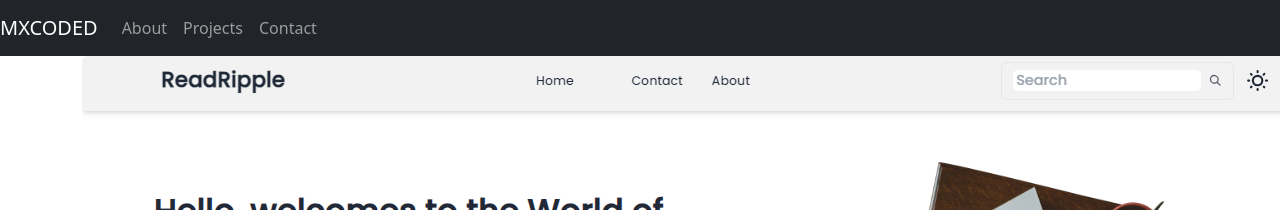
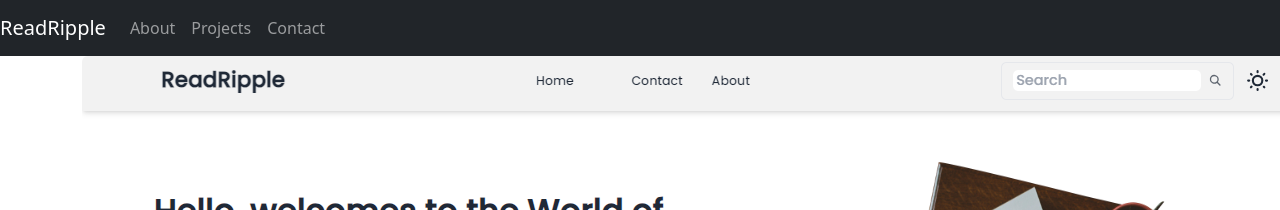
Before and after one commit to jedidia-nku/jedidia-nku.github.io, a Jekyll site: the page index.html, which Jekyll copies as it is, in a window 1280 px wide. Shown: the top 210 px of the page. Built offline with Jekyll 4.4.1, drawn with Linux system fonts in a browser that asks for light colours.

Commit message:
Project Landing Page

```diff
--- a/index.html
+++ b/index.html
@@ -3,13 +3,13 @@
 <head>
   <meta charset="UTF-8">
   <meta name="viewport" content="width=device-width, initial-scale=1.0">
-  <title>Full Stack Developer Portfolio</title>
+  <title>Personal Portfolio</title>
 <link href="https://cdn.jsdelivr.net/npm/bootstrap@5.3.0/dist/css/bootstrap.min.css" rel="stylesheet" integrity="sha384-9ndCyUaIbzAi2FUVXJi0CjmCapSmO7SnpJef0486qhLnuZ2cdeRhO02iuK6FUUVM" crossorigin="anonymous">
 </head>
 <body>
   <header>
     <nav class="navbar navbar-expand-lg navbar-dark bg-dark">
-      <a class="navbar-brand" href="#">MXCODED</a>
+      <a class="navbar-brand" href="#">ReadRipple</a>
       <button class="navbar-toggler" type="button" data-toggle="collapse" data-target="#navbarNav" aria-controls="navbarNav" aria-expanded="false" aria-label="Toggle navigation">
         <span class="navbar-toggler-icon"></span>
       </button>
```
